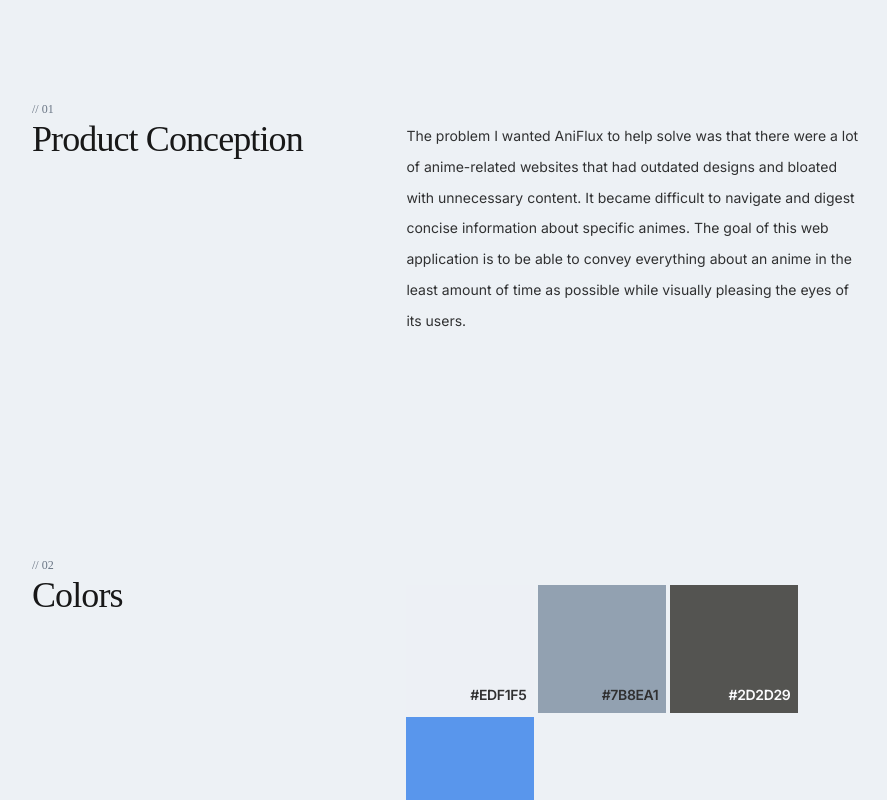
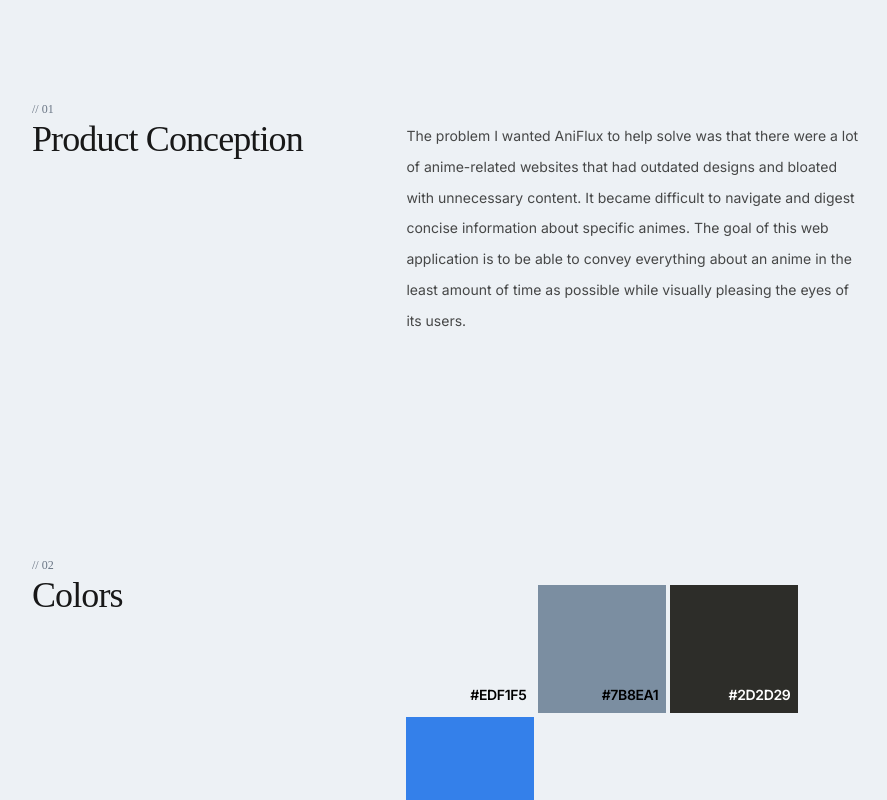
Before and after one commit to Yezo/personal-portfolio, a React (Vite) app: page /project/aniflux in a window 1280 px wide. Shown: the part 940-1740 px from the top of the page, without its empty margins (192-1079 px from the left). Built offline with nearby package versions, Linux system fonts and the light colour scheme; a web font is replaced by a local one.

Commit message:
chore: removed opacity

```diff
--- a/src/components/CaseStudy/CaseParagraph.tsx
+++ b/src/components/CaseStudy/CaseParagraph.tsx
@@ -5,7 +5,7 @@
 export const CaseParagraph = ({ children }: Props) => {
   return (
     <div className="divide-y divide-stone-300 py-10 lg:max-w-[50ch]">
-      <p className=" font-inter text-sm leading-[2.2] opacity-80">{children}</p>
+      <p className=" font-inter text-sm leading-[2.2] text-caseText">{children}</p>
     </div>
   )
 }
```
